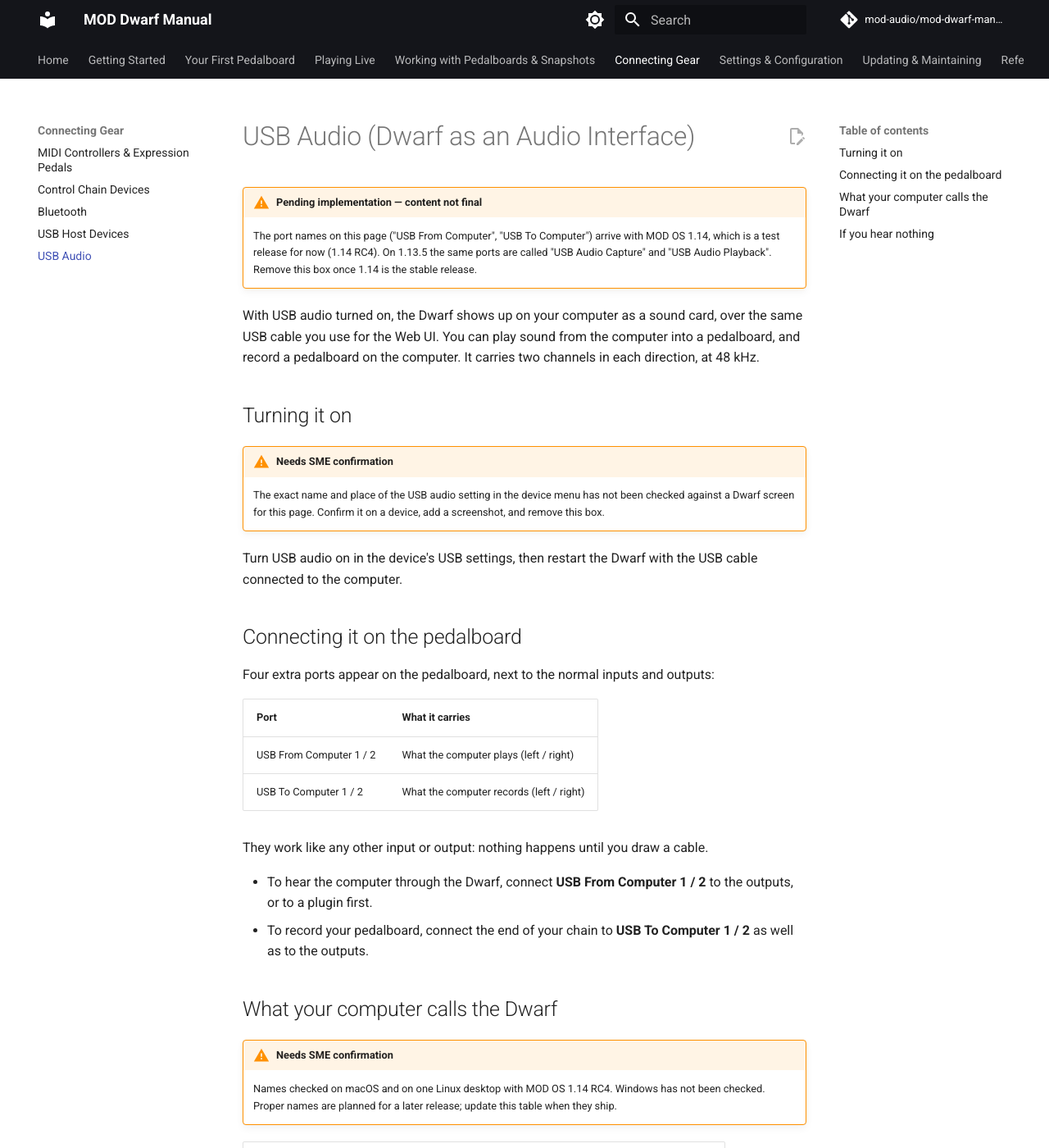
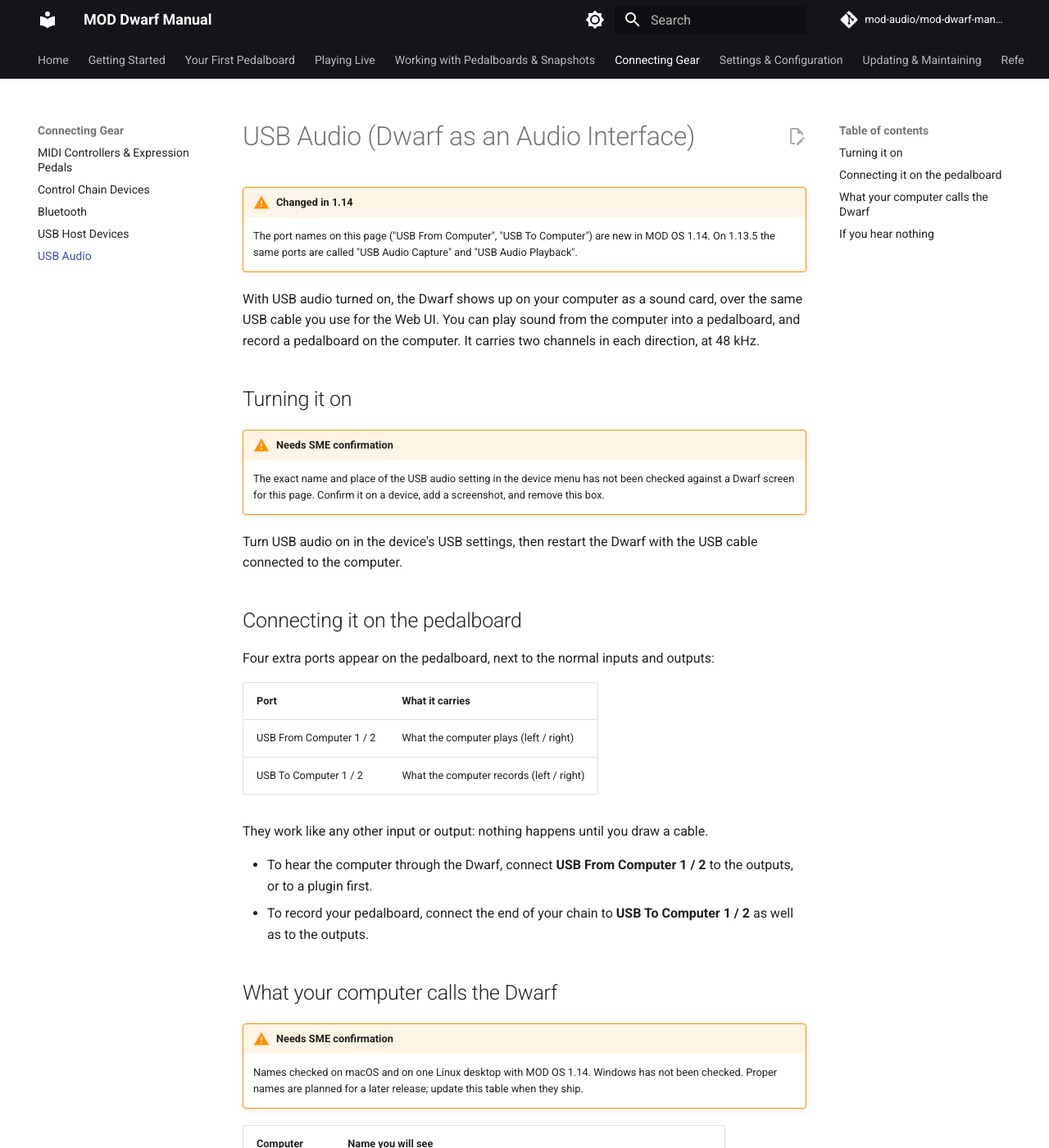
Before and after one commit to mod-audio/mod-dwarf-manual, an MkDocs documentation site: the page built from docs/connecting-gear/usb-audio.md, in a window 1280 px wide and 1400 px high. Shown: the whole window at 82% size. Built offline with MkDocs 1.6.1 and Material for MkDocs 9.7.7, drawn with Linux system fonts in a browser that asks for light colours; comment, search, counter and statistics services are not loaded; the version menu is left out.

Commit message:
MOD OS 1.14 is the stable release
- About this manual: describes 1.14, the current stable release.
- Installing OS Updates: going back uses an earlier image (for example 1.13.5).
- USB Audio: the pending box becomes "Changed in 1.14" (port names new in 1.14,
  1.13.5 names kept); drop "RC4" from the checked-names note.

```diff
--- a/docs/connecting-gear/usb-audio.md
+++ b/docs/connecting-gear/usb-audio.md
@@ -1,7 +1,7 @@
 # USB Audio (Dwarf as an Audio Interface)
 
-!!! warning "Pending implementation — content not final"
-    The port names on this page ("USB From Computer", "USB To Computer") arrive with MOD OS 1.14, which is a test release for now (1.14 RC4). On 1.13.5 the same ports are called "USB Audio Capture" and "USB Audio Playback". Remove this box once 1.14 is the stable release.
+!!! warning "Changed in 1.14"
+    The port names on this page ("USB From Computer", "USB To Computer") are new in MOD OS 1.14. On 1.13.5 the same ports are called "USB Audio Capture" and "USB Audio Playback".
 
 With USB audio turned on, the Dwarf shows up on your computer as a sound card, over the same USB cable you use for the Web UI. You can play sound from the computer into a pedalboard, and record a pedalboard on the computer. It carries two channels in each direction, at 48 kHz.
 
@@ -29,7 +29,7 @@
 ## What your computer calls the Dwarf
 
 !!! warning "Needs SME confirmation"
-    Names checked on macOS and on one Linux desktop with MOD OS 1.14 RC4. Windows has not been checked. Proper names are planned for a later release; update this table when they ship.
+    Names checked on macOS and on one Linux desktop with MOD OS 1.14. Windows has not been checked. Proper names are planned for a later release; update this table when they ship.
 
 | Computer | Name you will see |
 |---|---|
```
Also changed, not shown: docs/index.md (+1 -1 lines), docs/maintaining/os-updates.md (+1 -1 lines).
